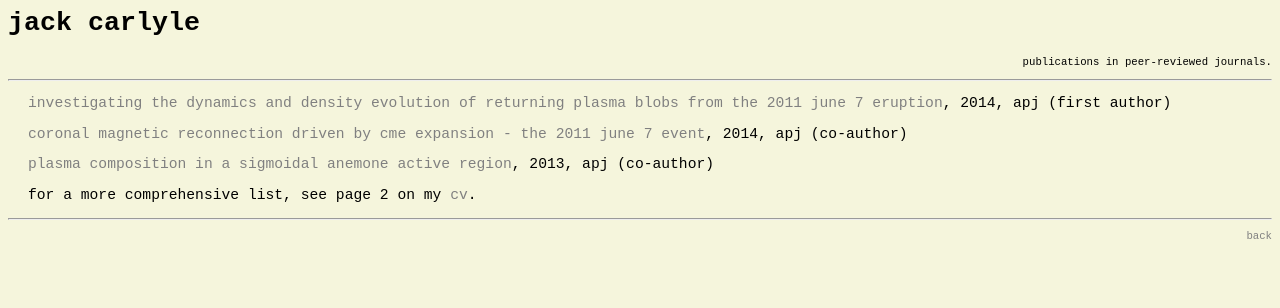
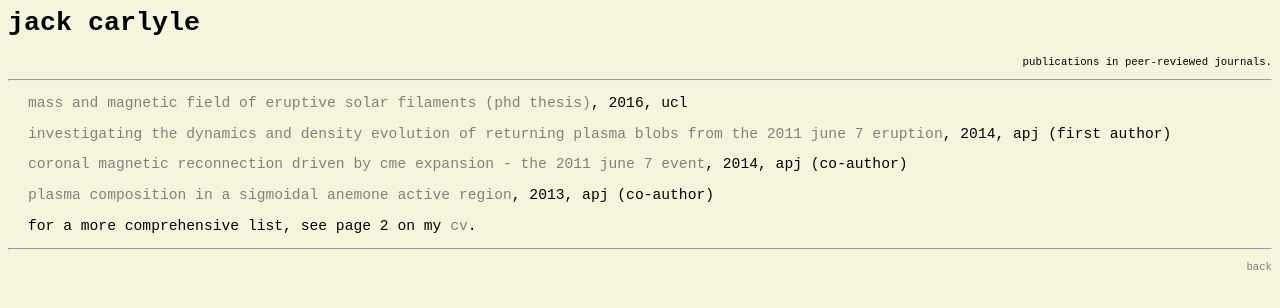
Before and after one commit to jckcrll/JackCWebsite, a plain HTML site: page pubs.html in a window 1280 px wide. Drawn offline with Linux system fonts and the light colour scheme.

Commit message:
thesis
added link to thesis (ucl discovery) in prof.html and pubs.html

```diff
--- a/pubs.html
+++ b/pubs.html
@@ -23,6 +23,7 @@
 <h1>jack carlyle</h1>
 <p class="end">publications in peer-reviewed journals.</p>
 <hr />
+<p><a href="http://discovery.ucl.ac.uk/1474315/">mass and magnetic field of eruptive solar filaments (phd thesis)</a>, 2016, ucl</p>
 <p><a href="http://arxiv.org/abs/1401.4824">investigating the dynamics and density evolution of returning plasma blobs from the 2011 june 7 eruption</a>, 2014, apj (first author)</p>
 <p><a href="http://arxiv.org/abs/1406.3153">coronal magnetic reconnection driven by cme expansion - the 2011 june 7 event</a>, 2014, apj (co-author)</p>
 <p><a href="http://arxiv.org/abs/1310.0999">plasma composition in a sigmoidal anemone active region</a>, 2013, apj (co-author)</p>
```
Also changed, not shown: prof.html (+1 -0 lines).
